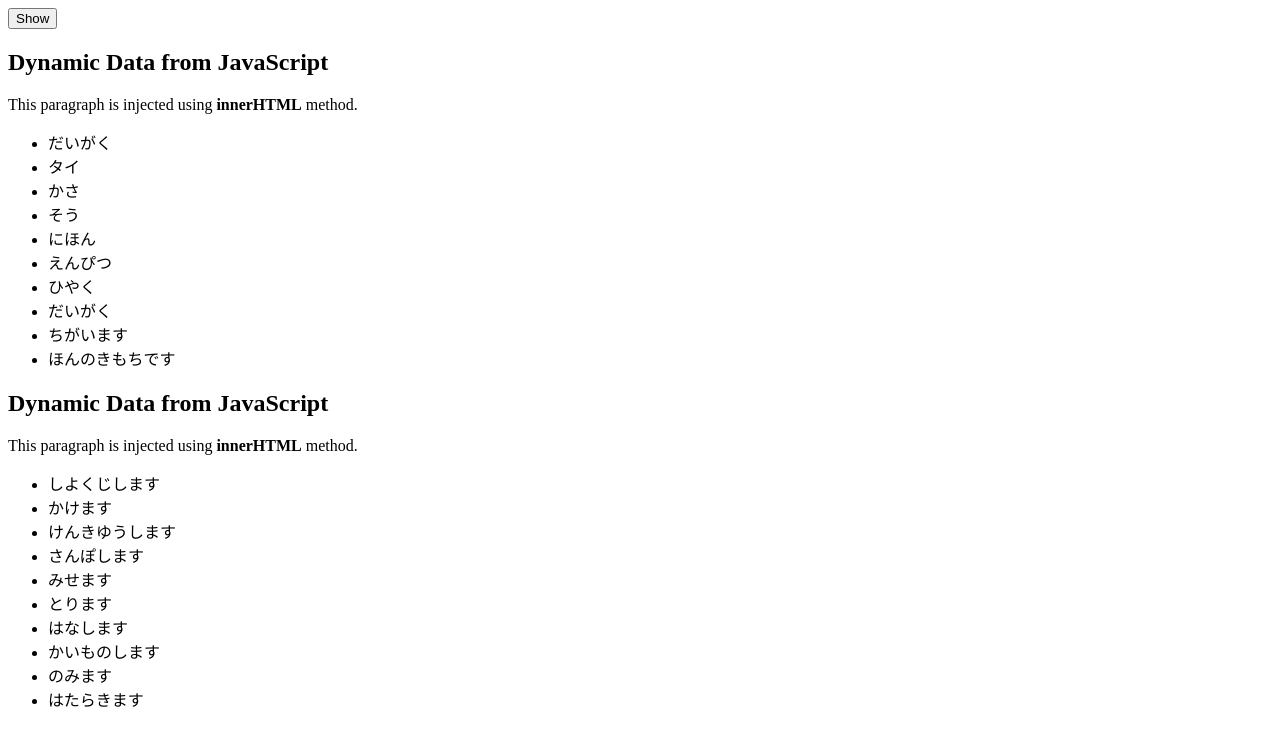
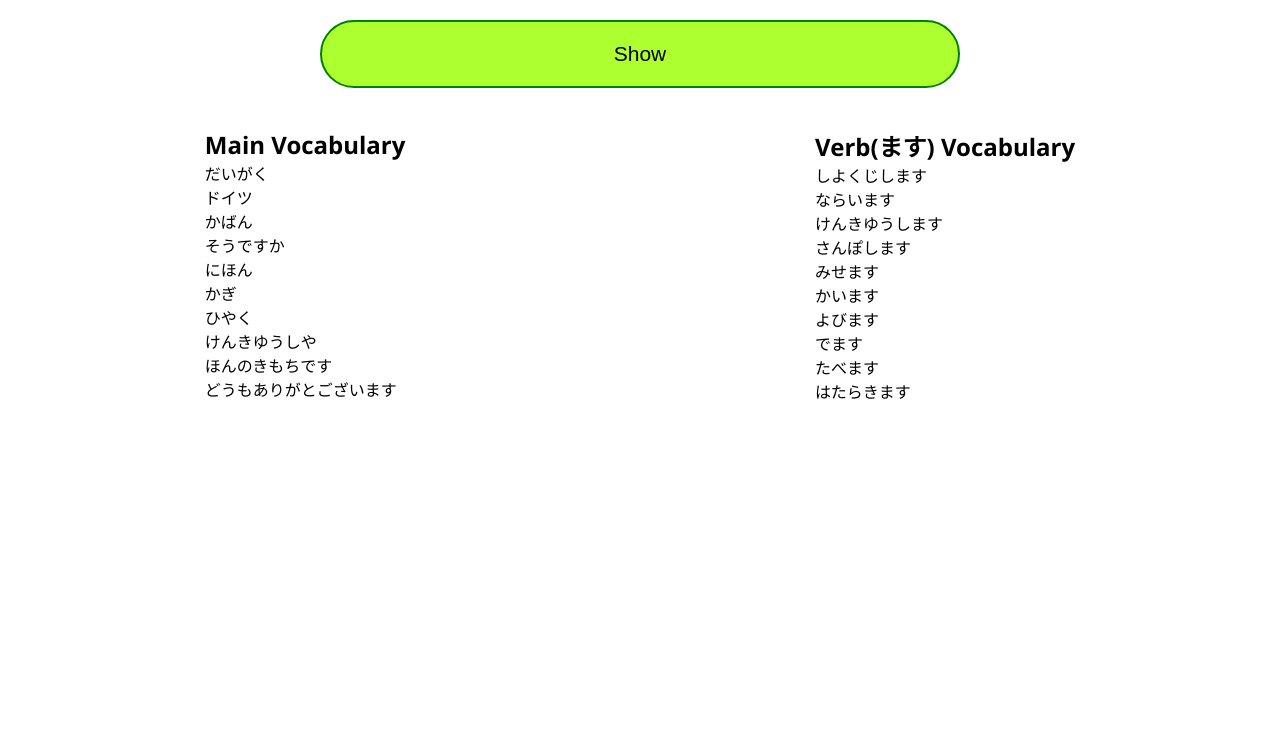
Before and after one commit to AbdullahAlAnasSaimon/japanese-n5, a plain HTML site: page index.html in a window 1280 px wide. Both pictures are taken after a click on the button "Show". Drawn offline with Linux system fonts and the light colour scheme.

Commit message:
finishing the code

```diff
--- a/index.html
+++ b/index.html
@@ -3,13 +3,16 @@
 <head>
   <meta charset="UTF-8">
   <meta name="viewport" content="width=device-width, initial-scale=1.0">
+  <link rel="stylesheet" href="style.css">
   <title>Japanese N5</title>
 </head>
 <body>
 
   <div>
-    <button id="show" onclick="show()">Show</button>
-    <div>
+    <div class="btn-wrapper"">
+      <button id="show" onclick="show()">Show</button>
+    </div>
+    <div class="wrapper">
       <div id="vocab"></div>
       <div id="verb"></div>
     </div>
--- a/index.js
+++ b/index.js
@@ -197,7 +197,7 @@ const arrayForVerb = [
 ]
 
 
-function show() {
+/* function show() {
 
   const vocab = document.getElementById("vocab");
   const verb = document.getElementById("verb");
@@ -209,6 +209,8 @@ function show() {
 
   const reArr = [];
   const verbArr = [];
+
+
 
   // vocab
   for (let i = 0; i < 10; i++) {
@@ -222,24 +224,75 @@ function show() {
     verbArr.push(myVerbArrResult[result]);  // .split(" - ")
   }
 
-  console.log(reArr);
-  console.log(verbArr);
+
 
   vocab.innerHTML = `
-  <h2>Dynamic Data from JavaScript</h2>
-  <p>This paragraph is injected using <strong>innerHTML</strong> method.</p>
-  <ul>
-      ${reArr.map((item, i) => `<li>${item}</li>`).join('')}
+  <h2>Main Vocabulary</h2>
+  <ul class="ul">
+      ${reArr.map((item, i) => `<li class="list-items">${item}</li>`).join('')}
   </ul>
 `;
 
   verb.innerHTML = `
-  <h2>Dynamic Data from JavaScript</h2>
-  <p>This paragraph is injected using <strong>innerHTML</strong> method.</p>
+  <h2>Verb(ます) Vocabulary</h2>
   <ul>
-      ${verbArr.map((item, i) => `<li>${item}</li>`).join('')}
+      ${verbArr.map((item, i) => `<li class="list-items">${item}</li>`).join('')}
   </ul>
 `;
+} */
+
+let myArrResult = myArr.map(item => item.vocabulary).flat();
+let myVerbArrResult = arrayForVerb.map(item => item.vocabulary).flat();
+
+function show() {
+  const vocab = document.getElementById("vocab");
+  const verb = document.getElementById("verb");
+
+  // Flatten the arrays (if they contain arrays of vocabulary)
+
+  const reArr = [];
+  const verbArr = [];
+
+  // Randomly select unique vocabulary items (10 items)
+  for (let i = 0; i < 10; i++) {
+
+    if (myArrResult.length === 0) break;  // Stop if no more items are left
+
+    const randomIndex = Math.floor(Math.random() * myArrResult.length);
+    reArr.push(myArrResult[randomIndex]);  // Add the selected item to reArr
+    myArrResult.splice(randomIndex, 1);    // Remove the selected item from the copy
+  }
+
+  // Randomly select unique verb vocabulary items (10 items)
+  for (let i = 0; i < 10; i++) {
+
+    if (myVerbArrResult.length === 0) break;  // Stop if no more items are left
+
+    const randomIndex = Math.floor(Math.random() * myVerbArrResult.length);
+
+    verbArr.push(myVerbArrResult[randomIndex]);  // Add the selected item to verbArr
+    myVerbArrResult.splice(randomIndex, 1);      // Remove the selected item from the copy
+  }
+
+  // Inject vocabulary list into HTML
+  vocab.innerHTML = `
+    <h2>Main Vocabulary</h2>
+    <ul class="ul">
+        ${reArr.map((item) => `<li class="list-items">${item}</li>`).join('')}
+    </ul>
+  `;
+
+  // Inject verb vocabulary list into HTML
+  verb.innerHTML = `
+    <h2>Verb(ます) Vocabulary</h2>
+    <ul>
+        ${verbArr.map((item) => `<li class="list-items">${item}</li>`).join('')}
+    </ul>
+  `;
+
+  // Debugging outputs
+  console.log(reArr);
+  // console.log(myArrResult);
 }
 
 
--- /dev/null
+++ b/style.css
@@ -0,0 +1,50 @@
+*{
+  margin: 0;
+  padding: 0;
+}
+
+body{
+  width: 100%;
+  margin: 0 auto;
+  font-family: 'Segoe UI', Tahoma, Geneva, Verdana, sans-serif;
+}
+
+#verb,#vocab{
+  margin: 20px 0px;
+}
+
+.wrapper{
+  display: flex;
+  justify-content: space-around;
+}
+
+.list-items{
+  list-style: none;
+}
+
+.btn-wrapper{
+  display: flex;
+  justify-content: center;
+}
+
+#show{
+  width: 50%;
+  padding: 20px 0px;
+  margin: 20px 0px;
+  font-size: 21px;
+  border-radius: 50px;
+  background-color: greenyellow;
+  color: black;
+  border: 2px solid green;
+}
+
+@media only screen and (max-width: 767px) {
+  body{
+    width: 80%;
+    margin: 0 auto;
+    text-align: center;
+  }
+  .wrapper{
+    flex-direction: column;
+  }
+}
```
